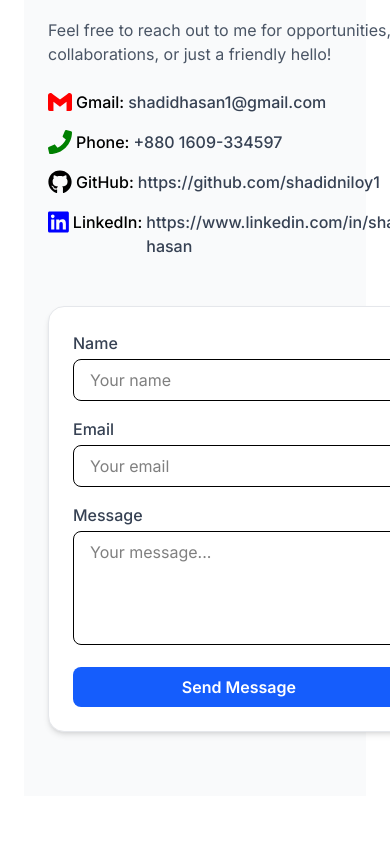
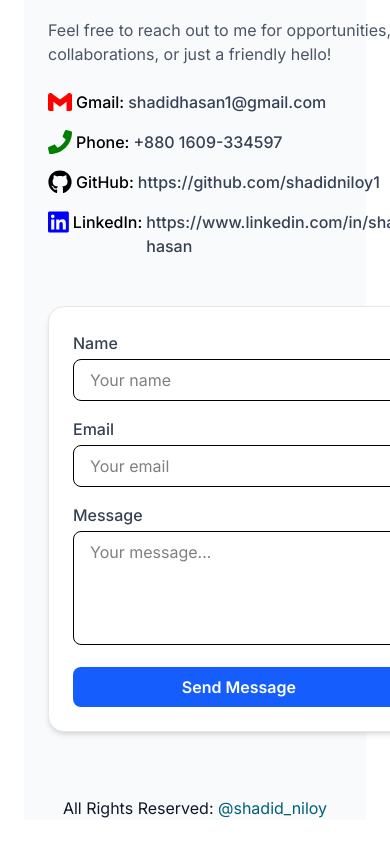
Before and after one commit to shadidniloy1/personal-portfolio, a React (Vite) app: page / in a window 390 px wide. Shown: the part 4074-4918 px from the top of the page. Before the commit the page ends 4894 px from the top, so only its background shows below. Built offline with nearby package versions, Linux system fonts and the light colour scheme.

Commit message:
under production

```diff
--- a/src/components/About.jsx
+++ b/src/components/About.jsx
@@ -9,7 +9,7 @@ export default function About() {
           initial={{ opacity: 0, y: 20 }}
           whileInView={{ opacity: 1, y: 0 }}
           transition={{ duration: 0.8 }}
-          className="text-3xl md:text-4xl font-poppins font-bold"
+          className="text-3xl md:text-4xl font-poppins text-center font-bold"
         >
           About Me
         </motion.h2>
--- a/src/components/Contact.jsx
+++ b/src/components/Contact.jsx
@@ -8,12 +8,14 @@ const contacts = [
     id: 1,
     name: "Gmail",
     icon: <SiGmail size={24} color="red" />,
-    link: `shadidhasan1@gmail.com`,
+    property: `shadidhasan1@gmail.com`,
+    link: `mailto:shadidhasan1@gmail.com`,
   },
   {
     id: 2,
     name: "Phone",
     icon: <FaPhone size={24} color="green" />,
+    property: "+880 1609-334597",
     link: "+880 1609-334597",
   },
   {
@@ -21,12 +23,14 @@ const contacts = [
     name: "GitHub",
     icon: <FaGithub size={24} />,
     link: "https://github.com/shadidniloy1",
+    property: "https://github.com/shadidniloy1",
   },
   {
     id: 4,
     name: "LinkedIn",
     icon: <FaLinkedin size={24} color="blue" />,
     link: "https://www.linkedin.com/in/shadid-hasan",
+    property: "https://www.linkedin.com/in/shadid-hasan",
   },
 ];
 
@@ -64,7 +68,7 @@ export default function Contact() {
                   rel="noopener noreferrer"
                   className="flex items-center space-x-3 text-gray-700 hover:text-blue-600 transition"
                 >
-                  <span className="font-medium">{item.link}</span>
+                  <span className="font-medium">{item.property}</span>
                 </a>
               </li>
             ))}
--- /dev/null
+++ b/src/components/Footer.jsx
@@ -0,0 +1,17 @@
+import { motion } from "framer-motion";
+
+const Footer = () => {
+  return (
+    <motion.div
+      initial={{ x: -50, opacity: 0 }}
+      whileInView={{ x: 0, opacity: 1 }}
+      transition={{ duration: 0.6, delay: 0.1 }}
+      viewport={{ once: true }}
+      className="text-gray-900 flex justify-center items-center"
+    >
+      <p>All Rights Reserved: <span className="text-cyan-800">@shadid_niloy</span></p>
+    </motion.div>
+  );
+};
+
+export default Footer;
--- a/src/pages/Home.jsx
+++ b/src/pages/Home.jsx
@@ -1,6 +1,7 @@
 import About from "../components/About";
 import Contact from "../components/Contact";
 import Experience from "../components/Experience";
+import Footer from "../components/Footer";
 import Hero from "../components/Hero";
 import Navbar from "../components/Navbar";
 import Projects from "../components/Projects";
@@ -16,6 +17,7 @@ const Home = () => {
       <Skills />
       <Experience />
       <Contact />
+      <Footer />
     </div>
   );
 };
```
